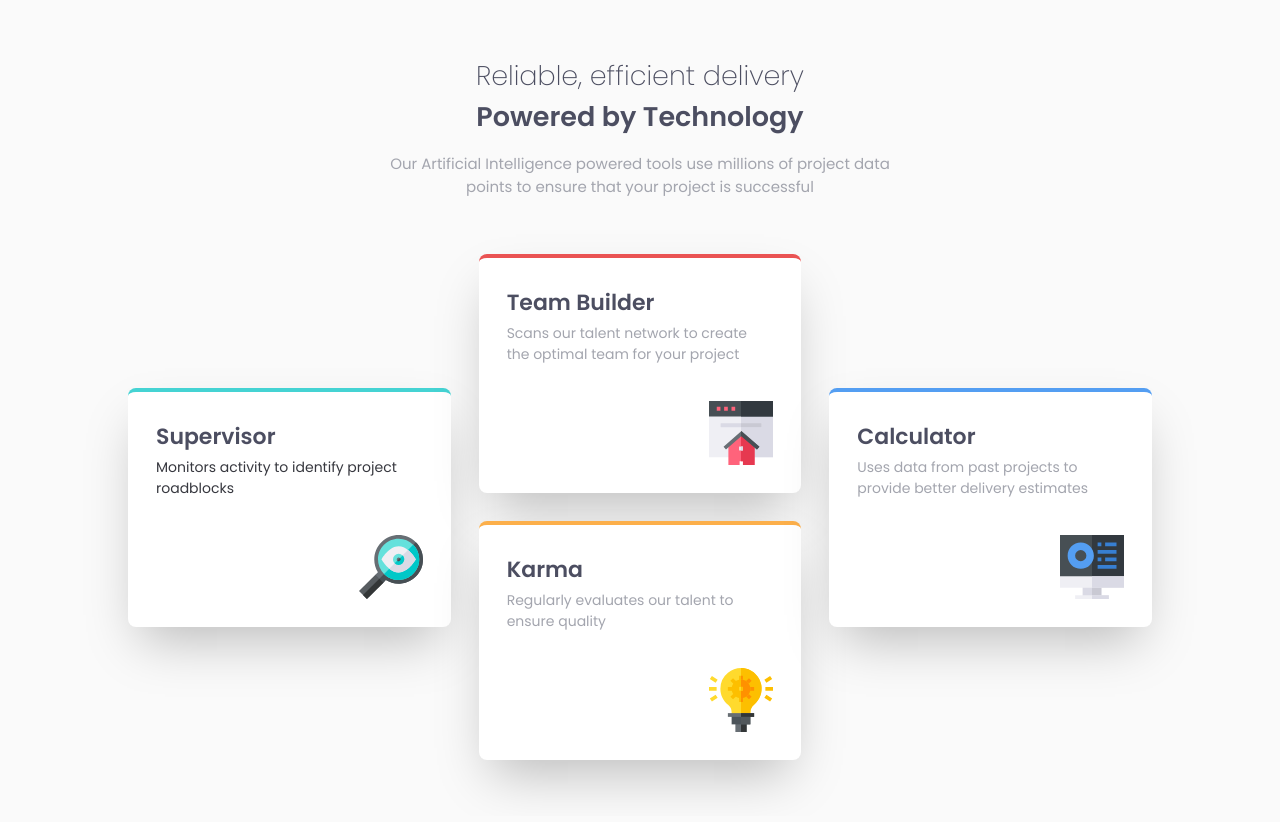
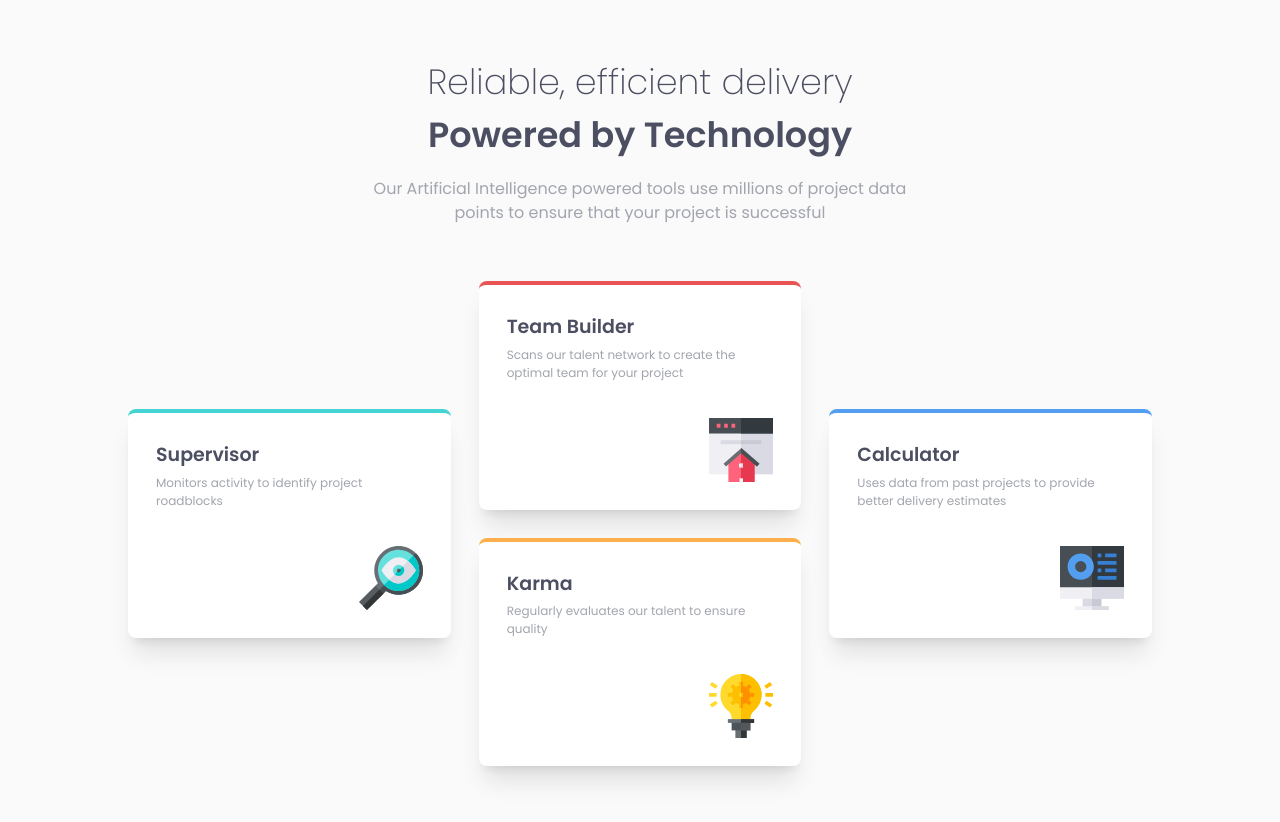
Before and after one commit to Alexandru-Enescu/responsive-four-cards, a website: page index.html in a window 1280 px wide. Drawn offline with Linux system fonts and the light colour scheme.

Commit message:
Add files via upload

```diff
--- a/index.html
+++ b/index.html
@@ -16,40 +16,40 @@
 </head>
 <body class="min-h-screen bg-[#fafafa] flex flex-col items-center">
   <header class="text-center mt-14 mx-7">
-    <h1 class="poppins-200 text-[27px] text-[#4c4e61]">Reliable, efficient delivery</h1>
-    <h2 class="poppins-600 text-[27px] text-[#4c4e61]">Powered by Technology</h2>
+    <h1 class="poppins-200 text-[35px] text-[#4c4e61]">Reliable, efficient delivery</h1>
+    <h2 class="poppins-600 text-[35px] text-[#4c4e61]">Powered by Technology</h2>
 
-    <p class="poppins-400 text-[15px] mt-4 text-[#a3a5ae]">
+    <p class="poppins-400 text-[16px] mt-4 text-[#a3a5ae]">
       Our Artificial Intelligence powered tools use millions of project data <br class="hidden lg:block">
       points to ensure that your project is successful
     </p>
   </header>
 
   <main class="grid grid-cols-1 sm:grid-cols-2 lg:grid-cols-3 lg:grid-rows-4 gap-7 my-14 mx-7 max-w-5xl">
-    <div class="bg-[white] shadow-2xl p-7 rounded-lg border-t-4 border-t-[#45d3d3] lg:row-span-2 lg:row-start-2">
-      <h2 class="poppins-600 text-[22px] text-[#4c4e61] mb-1">Supervisor</h2>
-      <p class="poppins-400 text-[14px] text-[#37383f]">Monitors activity to identify project roadblocks</p>
+    <div class="bg-[white] shadow-xl p-7 rounded-lg border-t-4 border-t-[#45d3d3] lg:row-span-2 lg:row-start-2">
+      <h2 class="poppins-600 text-[19px] text-[#4c4e61] mb-1">Supervisor</h2>
+      <p class="poppins-400 text-[12px] text-[#a3a5ae]">Monitors activity to identify project roadblocks</p>
       <div class="flex justify-end mt-9">
         <img src="./images/icon-supervisor.svg" alt="icon supervisor">
       </div>
     </div>
-    <div class="bg-[white] shadow-2xl p-7 rounded-lg border-t-4 border-t-[#ea5353] lg:row-span-2 lg:row-start-1">
-      <h2 class="poppins-600 text-[22px] text-[#4c4e61] mb-1">Team Builder</h2>
-      <p class="poppins-400 text-[14px] text-[#a3a5ae]">Scans our talent network to create the optimal team for your project</p>
+    <div class="bg-[white] shadow-xl p-7 rounded-lg border-t-4 border-t-[#ea5353] lg:row-span-2 lg:row-start-1">
+      <h2 class="poppins-600 text-[19px] text-[#4c4e61] mb-1">Team Builder</h2>
+      <p class="poppins-400 text-[12px] text-[#a3a5ae]">Scans our talent network to create the optimal team for your project</p>
       <div class="flex justify-end mt-9">
         <img src="./images/icon-team-builder.svg" alt="icon team builder">
       </div>
     </div>
-    <div class="bg-[white] shadow-2xl p-7 rounded-lg border-t-4 border-t-[#fcaf4a] lg:row-span-2 lg:row-start-3">
-      <h2 class="poppins-600 text-[22px] text-[#4c4e61] mb-1">Karma</h2>
-      <p class="poppins-400 text-[14px] text-[#a3a5ae]">Regularly evaluates our talent to ensure quality</p>
+    <div class="bg-[white] shadow-xl p-7 rounded-lg border-t-4 border-t-[#fcaf4a] lg:row-span-2 lg:row-start-3">
+      <h2 class="poppins-600 text-[19px] text-[#4c4e61] mb-1">Karma</h2>
+      <p class="poppins-400 text-[12px] text-[#a3a5ae]">Regularly evaluates our talent to ensure quality</p>
       <div class="flex justify-end mt-9">
         <img src="./images/icon-karma.svg" alt="icon karma">
       </div>
     </div>
-    <div class="bg-[white] shadow-2xl p-7 rounded-lg border-t-4 border-t-[#549ef2] lg:row-span-2 lg:row-start-2">
-      <h2 class="poppins-600 text-[22px] text-[#4c4e61] mb-1">Calculator</h2>
-      <p class="poppins-400 text-[14px] text-[#a3a5ae]">Uses data from past projects to provide better delivery estimates</p>
+    <div class="bg-[white] shadow-xl p-7 rounded-lg border-t-4 border-t-[#549ef2] lg:row-span-2 lg:row-start-2">
+      <h2 class="poppins-600 text-[19px] text-[#4c4e61] mb-1">Calculator</h2>
+      <p class="poppins-400 text-[12px] text-[#a3a5ae]">Uses data from past projects to provide better delivery estimates</p>
       <div class="flex justify-end mt-9">
         <img src="./images/icon-calculator.svg" alt="icon calculator">
       </div>
```
Also changed, not shown: style.css.
